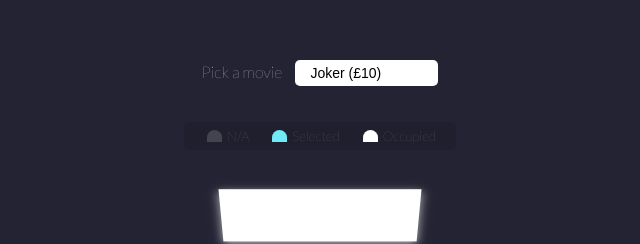
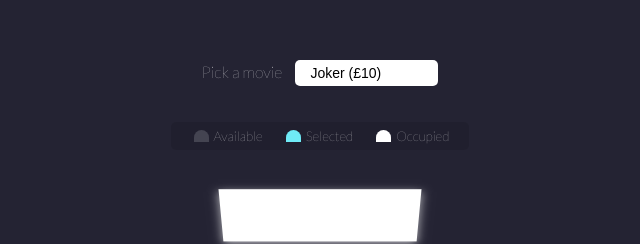
Before and after one commit to Cwrighty92/cinemaBookSeats, a website: page public/index.html in a window 1280 px wide. Shown: the part 172-416 px from the top of the page, 320-960 px from the left. Drawn offline with Linux system fonts and the light colour scheme.

Commit message:
update text color

```diff
--- a/public/index.html
+++ b/public/index.html
@@ -19,7 +19,7 @@
     <ul class="showcase">
       <li>
         <div class="seat"></div>
-        <small>N/A</small>
+        <small>Available</small>
       </li>
       <li>
         <div class="seat selected"></div>
--- a/public/style.css
+++ b/public/style.css
@@ -71,7 +71,7 @@
   background: rgba(0, 0, 0, 0.1);
   padding: 5px 10px;
   border-radius: 5px;
-  color: #777;
+  color: #fff;
   list-style-type: none;
   display: flex;
   justify-content: space-between;
```
